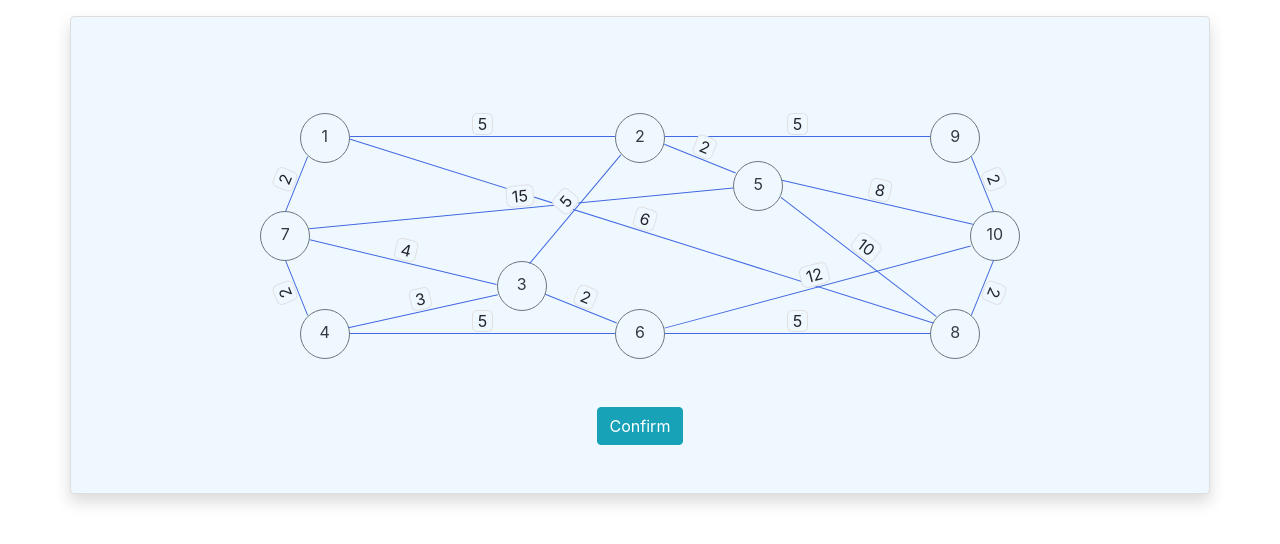
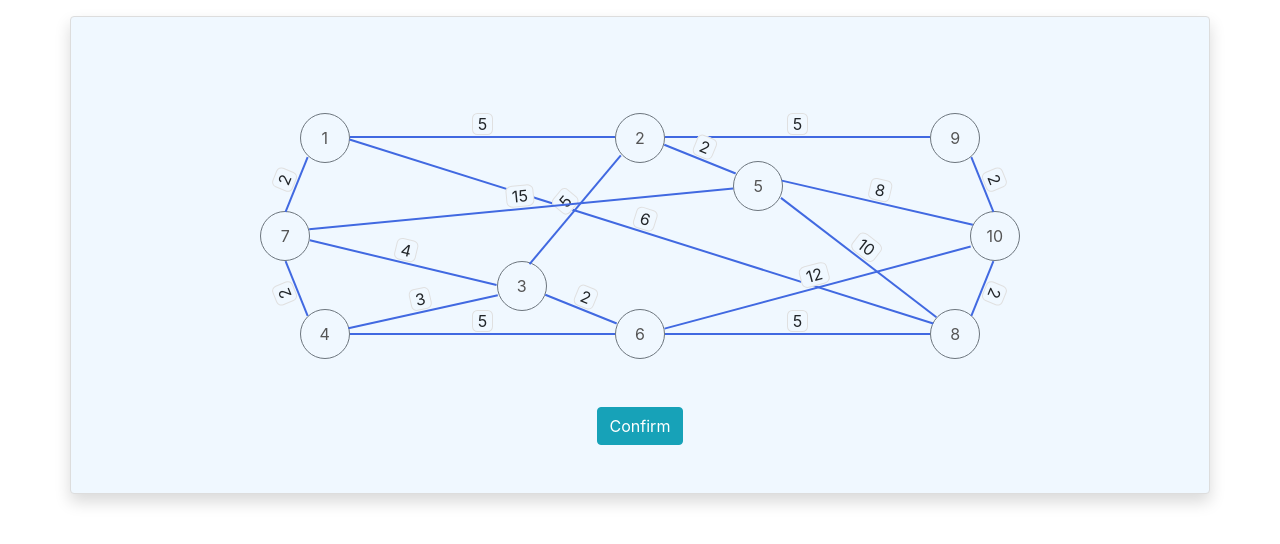
Before and after one commit to kareemshaaban221/AI-Project, a plain HTML site: page UI/index.html in a window 1280 px wide. Drawn offline with nearby package versions, Linux system fonts and the light colour scheme.

Commit message:
nodes | edges highlights

```diff
--- a/UI/css/main.css
+++ b/UI/css/main.css
@@ -3,32 +3,38 @@
     border: 1px solid #ddd;
 }
 
+/***** Node styles ******/
 .node {
     display: inline-block;
     width: 50px;
     height: 50px;
     text-align: center;
+    color: #555;
 }
 
 .node:hover {
     color: white !important;
 }
 
-hr {
-    border-color: royalblue;
-    transition: border-color 0.3s;
+/****** General path styles *****/
+.path {
+    cursor: pointer;
 }
 
-span {
+.path > span {
     padding-left: 5px;
     padding-right: 5px;
     transition-property: background-color, color;
     transition-duration: 0.2s;
     border-radius: 25%;
+    background-color: aliceblue;
+    border: 1px solid rgb(224, 224, 224);
 }
 
-.path {
-    cursor: pointer;
+.path > hr {
+    border-color: royalblue;
+    border-width: 2px;
+    transition: border-color 0.3s;
 }
 
 .path:hover > hr {
@@ -36,16 +42,14 @@ span {
 }
 
 .path:hover > span {
-    background-color: darkcyan;
+    background-color: rgba(0, 139, 139, 0.712);
     color: white;
     border: none;
 }
 
-.path > span {
-    background-color: aliceblue;
-    border: 1px solid rgb(224, 224, 224);
-}
+/****** Paths ******/
 
+/* paths leave from node 1 */
 #path-1-8 {
     transform: rotate(17.5deg);
     width: 612px;
@@ -53,7 +57,6 @@ span {
     top: 190px;
     left: 268px;
 }
-
 #path-1-7 {
     transform: rotate(292deg);
     width: 59px;
@@ -61,102 +64,15 @@ span {
     top: 150px;
     left: 185px;
 }
-
-#path-8-10 {
-    transform: rotate(112deg);
-    width: 59px;
-    position: absolute;
-    top: 263px;
-    right: 186px;
-}
-
-#path-8-5 {
-    transform: rotate(37.5deg);
-    width: 196px;
-    position: absolute;
-    top: 218px;
-    right: 245px;
-}
-
-#path-5-10 {
-    transform: rotate(13deg);
-    width: 196px;
-    position: absolute;
-    top: 161px;
-    right: 231px;
-}
-
-#path-5-7 {
-    transform: rotate(-5.5deg);
-    width: 426px;
-    position: absolute;
-    top: 167px;
-    left: 236px;
-}
-
-#path-7-4 {
-    transform: rotate(248deg);
-    width: 59px;
-    position: absolute;
-    top: 263px;
-    left: 185px;
-}
-
-#path-7-3 {
-    transform: rotate(13.5deg);
-    width: 192px;
-    position: absolute;
-    top: 221px;
-    left: 239px;
-}
-
-#path-3-4 {
-    transform: rotate(-12.5deg);
-    width: 153px;
-    position: absolute;
-    top: 270px;
-    left: 273px;
-}
-
-#path-3-6 {
-    transform: rotate(22deg);
-    width: 77px;
-    position: absolute;
-    top: 268px;
-    left: 476px;
-}
-
-#path-4-6 {
+#path-1-2 {
     width: 265px;
     position: absolute;
-    top: 292px;
+    top: 95px;
     left: 279px;
 }
 
-#path-6-5 {
-    width: 265px;
-    position: absolute;
-    top: 292px;
-    right: 279px;
-}
-
-#path-6-10 {
-    transform: rotate(345deg);
-    width: 317px;
-    position: absolute;
-    top: 246px;
-    right: 236px;
-}
-
-#path-10-9 {
-    transform: rotate(68deg);
-    width: 59px;
-    position: absolute;
-    top: 150px;
-    right: 186px;
-}
-
-#path-9-2 {
+/* paths leave from node 2 */
+#path-2-9 {
     width: 265px;
     position: absolute;
     top: 95px;
@@ -179,9 +95,117 @@ span {
     left: 595px;
 }
 
-#path-2-1 {
+/* paths leave from node 3 */
+#path-3-7 {
+    transform: rotate(13.5deg);
+    width: 192px;
+    position: absolute;
+    top: 221px;
+    left: 239px;
+}
+#path-3-4 {
+    transform: rotate(-12.5deg);
+    width: 153px;
+    position: absolute;
+    top: 270px;
+    left: 273px;
+}
+#path-3-6 {
+    transform: rotate(22deg);
+    width: 77px;
+    position: absolute;
+    top: 268px;
+    left: 476px;
+}
+
+/* paths leave from node 4 */
+#path-4-7 {
+    transform: rotate(248deg);
+    width: 59px;
+    position: absolute;
+    top: 263px;
+    left: 185px;
+}
+#path-4-6 {
     width: 265px;
     position: absolute;
-    top: 95px;
+    top: 292px;
     left: 279px;
 }
+
+/* paths leave from node 5 */
+#path-5-8 {
+    transform: rotate(37.5deg);
+    width: 196px;
+    position: absolute;
+    top: 218px;
+    right: 245px;
+}
+#path-5-10 {
+    transform: rotate(13deg);
+    width: 196px;
+    position: absolute;
+    top: 161px;
+    right: 231px;
+}
+#path-5-7 {
+    transform: rotate(-5.5deg);
+    width: 426px;
+    position: absolute;
+    top: 167px;
+    left: 236px;
+}
+
+/* paths leave from node 6 */
+#path-6-10 {
+    transform: rotate(345deg);
+    width: 317px;
+    position: absolute;
+    top: 246px;
+    right: 236px;
+}
+#path-6-8 {
+    width: 265px;
+    position: absolute;
+    top: 292px;
+    right: 279px;
+}
+
+/* paths leave from node 8 */
+#path-8-10 {
+    transform: rotate(112deg);
+    width: 59px;
+    position: absolute;
+    top: 263px;
+    right: 186px;
+}
+
+/* paths leave from node 9 */
+#path-9-10 {
+    transform: rotate(68deg);
+    width: 59px;
+    position: absolute;
+    top: 150px;
+    right: 186px;
+}
+
+
+/* helper classes */
+.active-node {
+    background-color: rgb(51, 51, 255);
+    color: white;
+}
+
+.active-path > hr {
+    border-color: rgb(255, 75, 75);
+}
+
+.active-path:hover > hr {
+    border-color: red;
+    border-width: 3px;
+}
+
+.active-path:hover > span {
+    background-color: rgba(255, 0, 0, 0.589);
+    color: white;
+}
--- a/UI/index.html
+++ b/UI/index.html
@@ -5,10 +5,13 @@
     <meta charset="UTF-8">
     <meta http-equiv="X-UA-Compatible" content="IE=edge">
     <!-- <meta name="viewport" content="width=device-width, initial-scale=1.0"> -->
-    <title>Document</title>
+    <title>AI | TSP</title>
+
+    <!-- bootstrap css -->
     <link rel="stylesheet" href="https://cdn.jsdelivr.net/npm/bootstrap@4.6.1/dist/css/bootstrap.min.css"
         integrity="sha384-zCbKRCUGaJDkqS1kPbPd7TveP5iyJE0EjAuZQTgFLD2ylzuqKfdKlfG/eSrtxUkn" crossorigin="anonymous">
 
+    <!-- my css -->
     <link rel="stylesheet" href="css/main.css">
 </head>
 
@@ -18,68 +21,69 @@
     <div class="graph container rounded p-5 mt-3 text-center position-relative shadow">
 
         <div class="row justify-content-around m-5">
-            <div class="rounded-circle node btn btn-outline-primary border-secondary text-dark p-2">
-                <span class="align-middle">
+            <button class="rounded-circle node btn btn-outline-primary border-secondary p-2">
+                <span>
                     1
                 </span>
-            </div>
-            <div class="rounded-circle node btn btn-outline-primary border-secondary text-dark p-2">
-                <span class="align-middle">
+            </button>
+            <button class="rounded-circle node btn btn-outline-primary border-secondary p-2">
+                <span>
                     2
                 </span>
-            </div>
-            <div class="rounded-circle node btn btn-outline-primary border-secondary text-dark p-2">
-                <span class="align-middle">
+            </button>
+            <button class="rounded-circle node btn btn-outline-primary border-secondary p-2">
+                <span>
                     9
                 </span>
-            </div>
+            </button>
         </div>
 
         <div class="row justify-content-around m-5">
-            <div class="rounded-circle node btn btn-outline-primary border-secondary text-dark p-2">
-                <span class="align-middle">
+            <button class="rounded-circle node btn btn-outline-primary border-secondary p-2">
+                <span>
                     7
                 </span>
-            </div>
-            <div class="rounded-circle node btn btn-outline-primary border-secondary text-dark p-2"
+            </button>
+            <button class="rounded-circle node btn btn-outline-primary border-secondary p-2"
                 style="position: relative; bottom: -50px">
-                <span class="align-middle">
+                <span>
                     3
                 </span>
-            </div>
-            <div class="rounded-circle node btn btn-outline-primary border-secondary text-dark p-2"
+            </button>
+            <button class="rounded-circle node btn btn-outline-primary border-secondary p-2"
                 style="position: relative; top: -50px">
-                <span class="align-middle">
+                <span>
                     5
                 </span>
-            </div>
-            <div class="rounded-circle node btn btn-outline-primary border-secondary text-dark p-2">
-                <span class="align-middle">
+            </button>
+            <button class="rounded-circle node btn btn-outline-primary border-secondary p-2">
+                <span>
                     10
                 </span>
-            </div>
+            </button>
         </div>
 
         <div class="row justify-content-around m-5">
-            <div class="rounded-circle node btn btn-outline-primary border-secondary text-dark p-2">
-                <span class="align-middle">
+            <button class="rounded-circle node btn btn-outline-primary border-secondary p-2">
+                <span>
                     4
                 </span>
-            </div>
-            <div class="rounded-circle node btn btn-outline-primary border-secondary text-dark p-2">
-                <span class="align-middle">
+            </button>
+            <button class="rounded-circle node btn btn-outline-primary border-secondary p-2">
+                <span>
                     6
                 </span>
-            </div>
-            <div class="rounded-circle node btn btn-outline-primary border-secondary text-dark p-2">
-                <span class="align-middle">
+            </button>
+            <button class="rounded-circle node btn btn-outline-primary border-secondary p-2">
+                <span>
                     8
                 </span>
-            </div>
+            </button>
         </div>
 
         <!-- first route 1-8-5-7-3-4-6-10-9-2-1 -->
 
+        <!-- node 1 paths -->
         <div id="path-1-8" class="d-inline-block path">
             <span>6</span>
             <hr class="m-0">
@@ -90,12 +94,56 @@
             <hr class="m-0">
         </div>
 
-        <div id="path-8-10" class="d-inline-block path">
+        <div id="path-1-2" class="d-inline-block path">
+            <span>5</span>
+            <hr class="m-0">
+        </div>
+
+        <!-- node 2 paths -->
+        <div id="path-2-9" class="d-inline-block path">
+            <span>5</span>
+            <hr class="m-0">
+        </div>
+
+        <div id="path-2-3" class="d-inline-block path">
+            <span>5</span>
+            <hr class="m-0">
+        </div>
+
+        <div id="path-2-5" class="d-inline-block path">
             <span>2</span>
             <hr class="m-0">
         </div>
 
-        <div id="path-8-5" class="d-inline-block path">
+        <!-- node 3 paths -->
+        <div id="path-3-7" class="d-inline-block path">
+            <span>4</span>
+            <hr class="m-0">
+        </div>
+
+        <div id="path-3-6" class="d-inline-block path">
+            <span>2</span>
+            <hr class="m-0">
+        </div>
+
+        <div id="path-3-4" class="d-inline-block path">
+            <span>3</span>
+            <hr class="m-0">
+        </div>
+
+        <!-- node 4 paths -->
+        <div id="path-4-7" class="d-inline-block path">
+            <span>2</span>
+            <hr class="m-0">
+        </div>
+
+        <div id="path-4-6" class="d-inline-block path">
+            <span>5</span>
+            <hr class="m-0">
+        </div>
+
+        <!-- node 5 paths -->
+        <div id="path-5-8" class="d-inline-block path">
             <span>10</span>
             <hr class="m-0">
         </div>
@@ -110,62 +158,24 @@
             <hr class="m-0">
         </div>
 
-        <div id="path-7-4" class="d-inline-block path">
+        <!-- node 6 paths -->
+        <div id="path-6-10" class="d-inline-block path">
+            <span>12</span>
+            <hr class="m-0">
+        </div>
+        <div id="path-6-8" class="d-inline-block path">
+            <span>5</span>
+            <hr class="m-0">
+        </div>
+
+        <!-- node 8 paths  -->
+        <div id="path-8-10" class="d-inline-block path">
             <span>2</span>
             <hr class="m-0">
         </div>
 
-        <div id="path-7-3" class="d-inline-block path">
-            <span>4</span>
-            <hr class="m-0">
-        </div>
-
-        <div id="path-3-6" class="d-inline-block path">
-            <span>2</span>
-            <hr class="m-0">
-        </div>
-
-        <div id="path-3-4" class="d-inline-block path">
-            <span>3</span>
-            <hr class="m-0">
-        </div>
-
-        <div id="path-4-6" class="d-inline-block path">
-            <span>5</span>
-            <hr class="m-0">
-        </div>
-
-        <div id="path-6-5" class="d-inline-block path">
-            <span>5</span>
-            <hr class="m-0">
-        </div>
-
-        <div id="path-6-10" class="d-inline-block path">
-            <span>12</span>
-            <hr class="m-0">
-        </div>
-
-        <div id="path-10-9" class="d-inline-block path">
-            <span>2</span>
-            <hr class="m-0">
-        </div>
-
-        <div id="path-9-2" class="d-inline-block path">
-            <span>5</span>
-            <hr class="m-0">
-        </div>
-
-        <div id="path-2-1" class="d-inline-block path">
-            <span>5</span>
-            <hr class="m-0">
-        </div>
-
-        <div id="path-2-3" class="d-inline-block path">
-            <span>5</span>
-            <hr class="m-0">
-        </div>
-
-        <div id="path-2-5" class="d-inline-block path">
+        <!-- node 9 paths -->
+        <div id="path-9-10" class="d-inline-block path">
             <span>2</span>
             <hr class="m-0">
         </div>
@@ -177,15 +187,20 @@
     </div>
 
 
+    <!-- JQuery -->
     <script src="https://cdn.jsdelivr.net/npm/jquery@3.5.1/dist/jquery.slim.min.js"
         integrity="sha384-DfXdz2htPH0lsSSs5nCTpuj/zy4C+OGpamoFVy38MVBnE+IbbVYUew+OrCXaRkfj" crossorigin="anonymous">
     </script>
+    <!-- Popper -->
     <script src="https://cdn.jsdelivr.net/npm/popper.js@1.16.1/dist/umd/popper.min.js"
         integrity="sha384-9/reFTGAW83EW2RDu2S0VKaIzap3H66lZH81PoYlFhbGU+6BZp6G7niu735Sk7lN" crossorigin="anonymous">
     </script>
+    <!-- Bootstrap.js -->
     <script src="https://cdn.jsdelivr.net/npm/bootstrap@4.6.1/dist/js/bootstrap.min.js"
         integrity="sha384-VHvPCCyXqtD5DqJeNxl2dtTyhF78xXNXdkwX1CZeRusQfRKp+tA7hAShOK/B/fQ2" crossorigin="anonymous">
     </script>
+    <!-- My js -->
+    <script src="js/main.js"></script>
 </body>
 
 </html>
```
Also changed, not shown: UI/js/main.js (added, +68 -0 lines).
